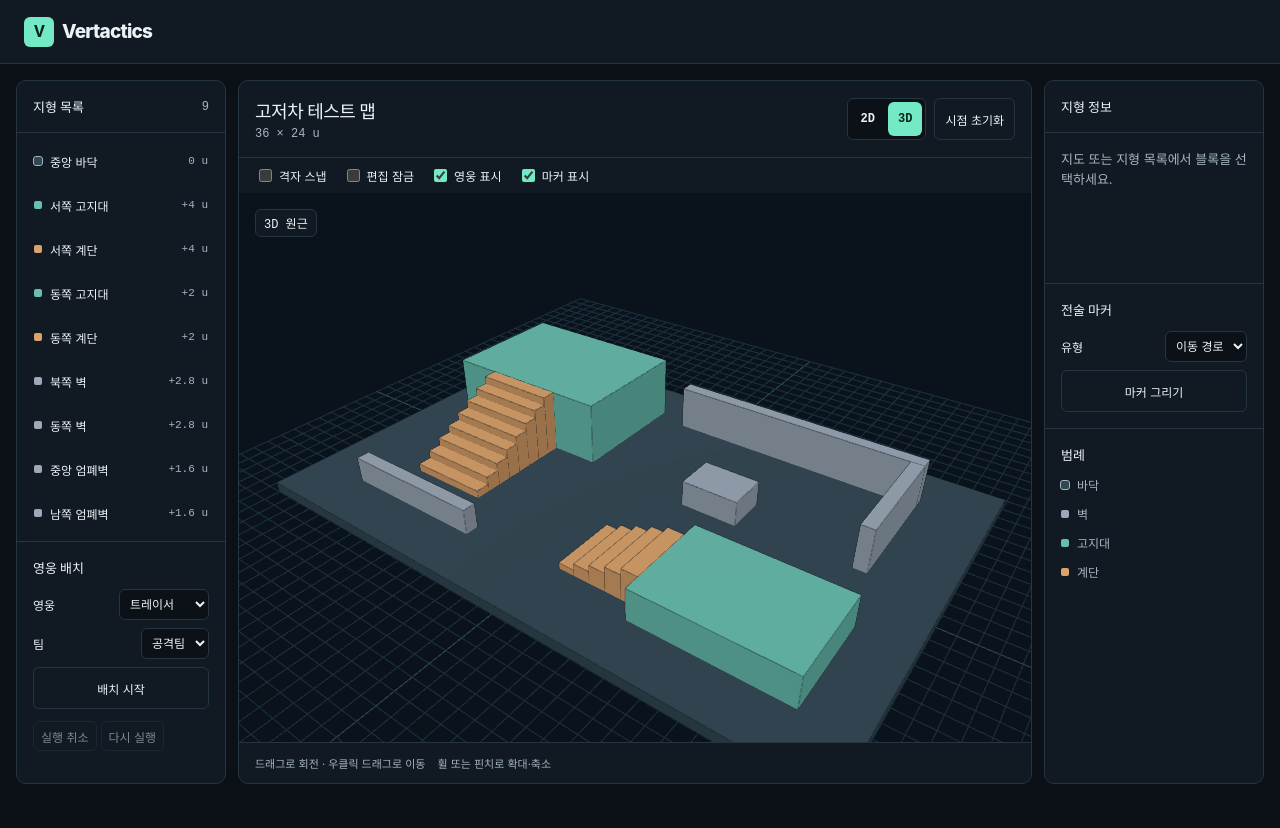
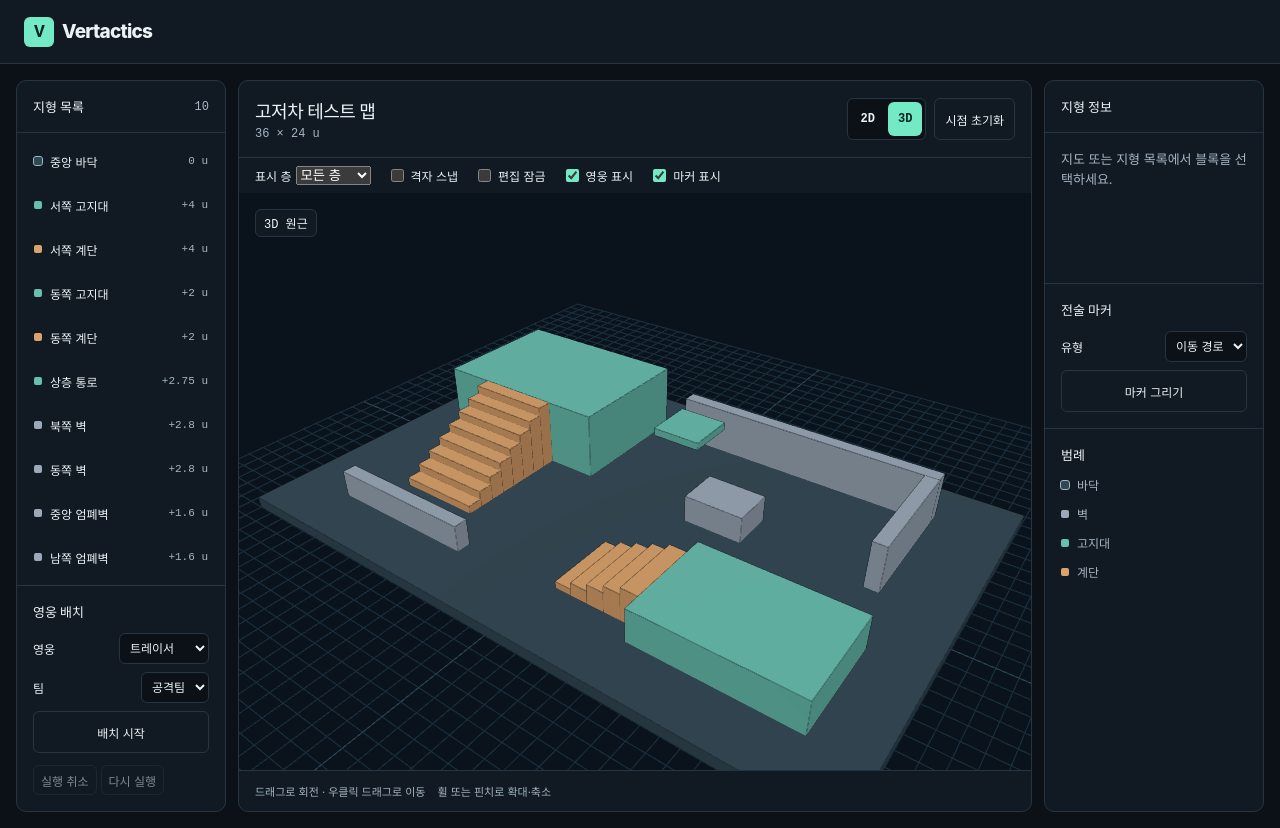
Before and after one commit to Oddmash/Vertactics, a React (Vite) app: page / in a window 1280 px wide. Before the commit the page ends 800 px from the top, so only its background shows below. Built offline with nearby package versions, Linux system fonts and the light colour scheme.

Commit message:
feat(map): select independently walkable stacked layers

```diff
--- a/src/domain/map.ts
+++ b/src/domain/map.ts
@@ -6,6 +6,7 @@ export type WorldPoint = [x: number, y: number, z: number];
 type TerrainBase = {
   id: string;
   name: string;
+  layerId?: string;
   origin: WorldPoint;
 };
 
@@ -23,11 +24,14 @@ type Stairs = TerrainBase & {
 
 export type Terrain = Box | Stairs;
 
+export type MapLayer = { id: string; name: string };
+
 export type MapDefinition = {
   schemaVersion: 1;
   id: string;
   name: string;
   terrain: Terrain[];
+  layers?: MapLayer[];
 };
 
 export type TerrainBlock = { center: WorldPoint; size: WorldPoint };
@@ -46,20 +50,21 @@ const parseTerrain = (value: unknown, index: number): Terrain => {
   const path = `terrain[${index}]`;
   if (!isRecord(value)) throw new Error(`Invalid ${path}`);
 
-  const { id, kind, name, origin, size, steps, risesToward } = value;
-  if (!isName(id) || !isName(name) || !isWorldPoint(origin) ||
+  const { id, kind, name, origin, size, steps, risesToward, layerId } = value;
+  if (!isName(id) || !isName(name) || (layerId !== undefined && !isName(layerId)) || !isWorldPoint(origin) ||
     !isWorldPoint(size) || size.some((dimension) => dimension <= 0) ||
     size.some((dimension, axis) => !Number.isFinite(dimension + origin[axis]!))) {
     throw new Error(`Invalid bounds or metadata for ${path}`);
   }
 
+  const layer = layerId === undefined ? {} : { layerId };
   if (kind === 'floor' || kind === 'wall' || kind === 'platform') {
-    return { id, name, kind, origin, size };
+    return { id, name, kind, origin, size, ...layer };
   }
   if (kind === 'stairs' && typeof steps === 'number' &&
     Number.isInteger(steps) && steps >= 2 && steps <= 64 &&
     (risesToward === '+x' || risesToward === '-x' || risesToward === '+z' || risesToward === '-z')) {
-    return { id, name, kind, origin, size, steps, risesToward };
+    return { id, name, kind, origin, size, ...layer, steps, risesToward };
   }
   throw new Error(`Invalid kind or step settings for ${path}`);
 };
@@ -74,7 +79,16 @@ export const parseMap = (value: unknown): MapDefinition => {
   if (new Set(terrain.map(({ id }) => id)).size !== terrain.length) {
     throw new Error('Duplicate terrain id');
   }
-  return { schemaVersion: 1, id: value.id, name: value.name, terrain };
+  if (value.layers !== undefined && !Array.isArray(value.layers)) throw new Error('Invalid map layers');
+  const layers = Array.from(value.layers ?? [], (item: unknown, index): MapLayer => {
+    if (!isRecord(item) || !isName(item.id) || !isName(item.name)) throw new Error(`Invalid layers[${index}]`);
+    return { id: item.id, name: item.name };
+  });
+  const layerIds = new Set(layers.map(({ id }) => id));
+  if (layerIds.size !== layers.length || terrain.some(({ layerId }) => layerId !== undefined && !layerIds.has(layerId))) {
+    throw new Error('Duplicate or unknown map layer ID');
+  }
+  return { schemaVersion: 1, id: value.id, name: value.name, terrain, ...(layers.length ? { layers } : {}) };
 };
 
 const blockAt = ([x, y, z]: WorldPoint, size: WorldPoint): TerrainBlock => ({
@@ -101,6 +115,9 @@ export const terrainBlocks = (terrain: Terrain): TerrainBlock[] => {
   });
 };
 
+export const visibleTerrainForLayer = (terrain: Terrain[], layerId: string) =>
+  terrain.filter((item) => !layerId || !item.layerId || item.layerId === layerId);
+
 export const topElevation = ({ origin, size }: Terrain) => origin[1] + size[1];
 
 export const mapBounds = (terrain: Terrain[]) => {
--- a/src/editor/editor.tsx
+++ b/src/editor/editor.tsx
@@ -2,7 +2,7 @@ import { useReducer, useState } from 'react';
 import type { Annotation } from '../domain/annotation';
 import AnnotationTools from './annotation-tools';
 import type { SurfacePick } from './annotation-tools';
-import { mapBounds, terrainKinds, topElevation } from '../domain/map';
+import { mapBounds, terrainKinds, topElevation, visibleTerrainForLayer } from '../domain/map';
 import type { TerrainKind, WorldPoint } from '../domain/map';
 import { createStrategy } from '../domain/strategy';
 import type { Team } from '../domain/strategy';
@@ -33,6 +33,8 @@ const formatElevation = (value: number) => `${value > 0 ? '+' : ''}${formatNumbe
 const Editor = () => {
   const [mode, setMode] = useState<ViewMode>('3d');
   const [reset, setReset] = useState(0);
+  const [layerId, setLayerId] = useState('');
+  const visibleTerrain = visibleTerrainForLayer(sampleMap.terrain, layerId);
   const [snap, setSnap] = useState(false);
   const [locked, setLocked] = useState(false);
   const [showHeroes, setShowHeroes] = useState(true);
@@ -49,7 +51,7 @@ const Editor = () => {
   const [history, dispatch] = useReducer(reduceStrategyHistory, sampleMap.id, (mapId) =>
     createStrategyHistory(createStrategy('local-draft', mapId, '새 전략')));
   const { heroes, annotations } = history.present;
-  const selected = sampleMap.terrain.find(({ id }) => id === selectedId);
+  const selected = visibleTerrain.find(({ id }) => id === selectedId);
   const selectedHero = heroes.find(({ id }) => id === selectedHeroId);
 
   const selectTerrain = (id: string | null) => {
@@ -113,10 +115,10 @@ const Editor = () => {
         <aside className="terrain-panel panel" aria-labelledby="terrain-title">
           <div className="panel-heading">
             <h2 id="terrain-title">지형 목록</h2>
-            <span className="count">{sampleMap.terrain.length}</span>
+            <span className="count">{visibleTerrain.length}</span>
           </div>
           <ul className="terrain-list">
-            {sampleMap.terrain.map((terrain) => (
+            {visibleTerrain.map((terrain) => (
               <li key={terrain.id}>
                 <button
                   type="button"
@@ -171,6 +173,13 @@ const Editor = () => {
             </div>
           </div>
           <div className="view-options" role="group" aria-label="편집 및 표시 설정">
+            {sampleMap.layers && <label>표시 층 <select value={layerId} onChange={(event) => {
+              setLayerId(event.target.value);
+              selectTerrain(null);
+            }}>
+              <option value="">모든 층</option>
+              {sampleMap.layers.map(({ id, name }) => <option key={id} value={id}>{name}</option>)}
+            </select></label>}
             <label><input type="checkbox" checked={snap} onChange={(event) => setSnap(event.target.checked)} /> 격자 스냅</label>
             <label><input type="checkbox" checked={locked} onChange={(event) => {
               setTool(null);
@@ -188,6 +197,7 @@ const Editor = () => {
           <div className="viewport" data-testid="viewport">
             <MapViewport
               map={sampleMap}
+              layerId={layerId}
               mode={mode}
               reset={reset}
               selectedId={selectedId}
--- a/src/map/elevation-lab.json
+++ b/src/map/elevation-lab.json
@@ -2,12 +2,14 @@
   "schemaVersion": 1,
   "id": "elevation-lab",
   "name": "고저차 테스트 맵",
+  "layers": [{ "id": "ground", "name": "지상" }, { "id": "upper", "name": "상층 통로" }],
   "terrain": [
-    { "id": "court", "name": "중앙 바닥", "kind": "floor", "origin": [-18, -0.65, -12], "size": [36, 0.65, 24] },
+    { "id": "court", "layerId": "ground", "name": "중앙 바닥", "kind": "floor", "origin": [-18, -0.65, -12], "size": [36, 0.65, 24] },
     { "id": "west-deck", "name": "서쪽 고지대", "kind": "platform", "origin": [-15, 0, -9], "size": [11, 4, 8] },
     { "id": "west-stairs", "name": "서쪽 계단", "kind": "stairs", "origin": [-12, 0, -1], "size": [5, 4, 7], "steps": 8, "risesToward": "-z" },
     { "id": "east-deck", "name": "동쪽 고지대", "kind": "platform", "origin": [6, 0, 3], "size": [9, 2, 6] },
     { "id": "east-stairs", "name": "동쪽 계단", "kind": "stairs", "origin": [1, 0, 4], "size": [5, 2, 4], "steps": 5, "risesToward": "+x" },
+    { "id": "bridge", "name": "상층 통로", "kind": "platform", "layerId": "upper", "origin": [-1.5, 2.3, -7], "size": [3, 0.45, 3] },
     { "id": "north-wall", "name": "북쪽 벽", "kind": "wall", "origin": [-2, 0, -9], "size": [16, 2.8, 0.8] },
     { "id": "east-wall", "name": "동쪽 벽", "kind": "wall", "origin": [13.2, 0, -8.2], "size": [0.8, 2.8, 7.2] },
     { "id": "center-wall", "name": "중앙 엄폐벽", "kind": "wall", "origin": [3, 0, -3], "size": [3.5, 1.6, 2.5] },
--- a/src/render/map-viewport.tsx
+++ b/src/render/map-viewport.tsx
@@ -5,7 +5,7 @@ import { Canvas, useThree } from '@react-three/fiber';
 import { Component, useLayoutEffect, useMemo } from 'react';
 import type { ReactNode } from 'react';
 import { BoxGeometry } from 'three';
-import { mapBounds, terrainBlocks } from '../domain/map';
+import { mapBounds, terrainBlocks, visibleTerrainForLayer } from '../domain/map';
 import type { MapDefinition, WorldPoint } from '../domain/map';
 import type { HeroPlacement } from '../domain/strategy';
 import tokens from '../theme/tokens.json';
@@ -51,19 +51,20 @@ type Props = {
   annotations: Annotation[];
   selectedAnnotationId: string | null;
   snap: boolean;
+  layerId: string;
   onSelectHero: (id: string) => void;
   onEditSurface?: (position: WorldPoint) => void;
 };
 
 const MapViewport = ({
   map, mode, reset, selectedId, onSelect, heroes, selectedHeroId, onSelectHero, onEditSurface,
-  annotations, selectedAnnotationId, snap,
+  annotations, selectedAnnotationId, snap, layerId,
 }: Props) => {
   const bounds = useMemo(() => mapBounds(map.terrain), [map]);
-  const blocks = useMemo(() => map.terrain.map((terrain) => ({
+  const blocks = useMemo(() => visibleTerrainForLayer(map.terrain, layerId).map((terrain) => ({
     terrain,
     blocks: terrainBlocks(terrain),
-  })), [map]);
+  })), [map, layerId]);
   const gridSize = Math.ceil(Math.max(
     bounds.max[0] - bounds.min[0],
     bounds.max[2] - bounds.min[2],
```
Also changed, not shown: 2 other files (tests, documents, lock files or other folders).
